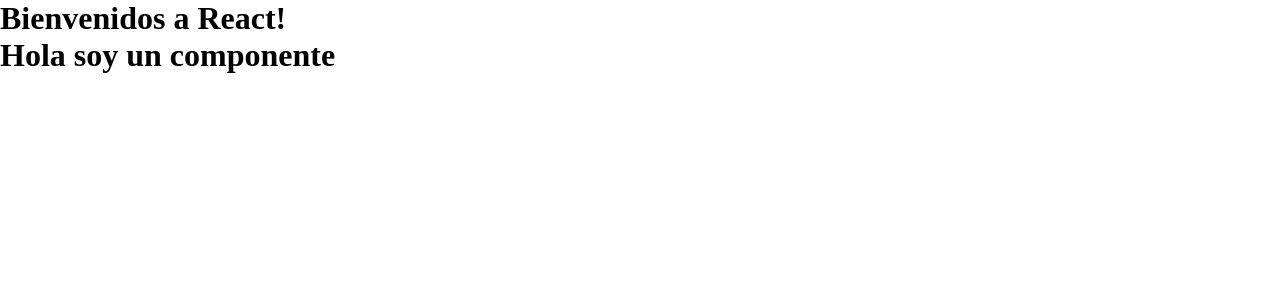
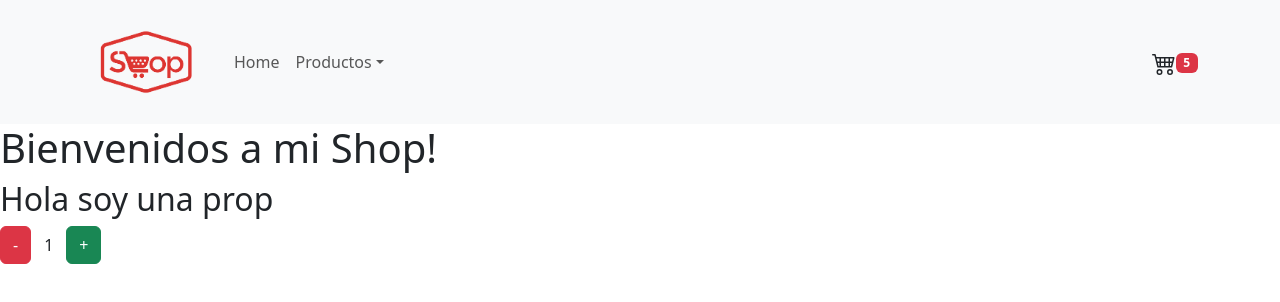
Before and after one commit to ltherisod/coder-40-89745, a React (Vite) app: page / in a window 1280 px wide. Shown: the top 302 px of the page. Built offline with nearby package versions, Linux system fonts and the light colour scheme.

Commit message:
componentes y estados

```diff
--- a/src/App.jsx
+++ b/src/App.jsx
@@ -1,13 +1,16 @@
-
+import 'bootstrap/dist/css/bootstrap.min.css';
 import './App.css'
 import ItemListContainer from "./components/ItemListContainer"
+import Navbar from "./components/Navbar"
+import NavBarRB from './components/NavBarRB';
+import ItemCount from './components/ItemCount';
 function App() {
-
-
+ console.log('App')
   return (
     <div>
-     <h1>Bienvenidos a React!</h1>
-     <ItemListContainer/>
+      <NavBarRB/>
+     <ItemListContainer saludo="Hola soy una prop" greeting='Bienvenidos a mi Shop!'/>
+     <ItemCount/>
     </div>
   )
 }
--- /dev/null
+++ b/src/components/CartWidget.jsx
@@ -0,0 +1,11 @@
+const CartWidget = (props)=> {
+
+    return(
+        <div>
+            <span>🛒</span>
+            <span style={{color:'red', fontWeight:'bold'}} >{props.compras}</span>
+        </div>
+    )
+}
+
+export default CartWidget
--- /dev/null
+++ b/src/components/CartWidgetRI.jsx
@@ -0,0 +1,13 @@
+import { Badge } from "react-bootstrap";
+import { BsCart4 } from "react-icons/bs";
+const CartWidgetRI = (props)=> {
+   console.log('CartWidget')
+    return(
+        <div>
+           <BsCart4 fontSize={'1.5rem'}/>
+           <Badge bg="danger">{props.compras}</Badge>
+        </div>
+    )
+}
+
+export default CartWidgetRI
--- /dev/null
+++ b/src/components/ItemCount.jsx
@@ -0,0 +1,29 @@
+//1. Importar el hook de react
+import {useState} from "react"
+
+const ItemCount = ()=> {
+    //2. declaramos el hook
+    //const [variableDeEstado, FuncionModificadora]= useState(valorInicial)
+    const [count, setCount]=useState(1)
+
+
+    console.log('contador')
+    const sumar = ()=>{
+        setCount(count + 1)
+    }
+     const restar = ()=>{
+        if(count > 0){
+        //puedo hacer condiciona la modificacion (NO la declaracion)
+            setCount(count - 1)
+        }
+    }
+    return(
+        <div>
+            <button className="btn btn-danger" onClick={restar}>-</button>
+            <span className="btn">{count}</span>
+            <button className="btn btn-success" onClick={sumar}>+</button>
+        </div>
+    )
+}
+
+export default ItemCount
--- a/src/components/ItemListContainer.jsx
+++ b/src/components/ItemListContainer.jsx
@@ -1,7 +1,11 @@
-const ItemListContainer = ()=> {
+const ItemListContainer = ({greeting, saludo})=> {
+    // console.log(props)
+    // const {greeting, saludo}=props
+    console.log('ItemListContainer')
     return(
         <div>
-            <h1>Hola soy un componente</h1>
+            <h1>{greeting}</h1>
+            <h2>{saludo}</h2>
         </div>
     )
 }
--- /dev/null
+++ b/src/components/NavBarRB.jsx
@@ -0,0 +1,37 @@
+import Container from 'react-bootstrap/Container';
+import Nav from 'react-bootstrap/Nav';
+import Navbar from 'react-bootstrap/Navbar';
+import NavDropdown from 'react-bootstrap/NavDropdown';
+import CartWidgetRI from './CartWidgetRI';
+
+function NavBarRB() {
+    console.log('Navbar')
+  return (
+    <Navbar expand="lg" className="bg-body-tertiary">
+      <Container>
+        <Navbar.Brand href="#home">
+            <img alt ='logo' src='../logo-shop.png' style={{width:'8rem'}}/>
+        </Navbar.Brand>
+        <Navbar.Toggle aria-controls="basic-navbar-nav" />
+        <Navbar.Collapse id="basic-navbar-nav">
+          <Nav className="me-auto">
+            <Nav.Link href="#home">Home</Nav.Link>
+            <NavDropdown title="Productos" id="basic-nav-dropdown">
+              <NavDropdown.Item href="#action/3.1">Nuevos</NavDropdown.Item>
+               <NavDropdown.Divider />
+              <NavDropdown.Item href="#action/3.2">
+                Ofertas
+              </NavDropdown.Item>
+              <NavDropdown.Divider />
+              <NavDropdown.Item href="#action/3.3">Mas vendidos</NavDropdown.Item>
+
+            </NavDropdown>
+          </Nav>
+          <CartWidgetRI compras={5}/>
+        </Navbar.Collapse>
+      </Container>
+    </Navbar>
+  );
+}
+
+export default NavBarRB;
--- /dev/null
+++ b/src/components/Navbar.jsx
@@ -0,0 +1,24 @@
+import "../css/Navbar.css"
+// PARA IMAGEWNES EN SRC TENGO QUE IMPORTARLA
+import logoReact from '../assets/react.svg'
+import CartWidget from "./CartWidget"
+
+
+const Navbar = ()=>{
+    return(
+        <nav className='nav-container'>
+            <a className="anchor-nav" href="">
+                {/* IMAGEN EN PUBLIC (NO MENCIONO PUBLIC) */}
+                <img className='logo' alt='logo' src='../logo-shop.png' />
+                {/* IMG EN SRC */}
+                 {/* <img className='logo' alt='logo' src={logoReact} /> */}
+            </a>
+            <a className="anchor-nav" href="">Nuevos</a>
+            <a className="anchor-nav" href="">Ofertas</a>
+            <a className="anchor-nav" href="">Más vendidos</a>
+            <CartWidget compras={15}/>
+        </nav>
+    )
+}
+
+export default Navbar
--- /dev/null
+++ b/src/css/Navbar.css
@@ -0,0 +1,17 @@
+.nav-container {
+    background-color: black;
+    padding: 2rem;
+    display: flex;
+    justify-content: space-between;
+    align-items: center;
+}
+
+.anchor-nav{
+    color:whitesmoke;
+    font-weight: bold;
+    text-decoration: none;
+    cursor: pointer;
+}
+.logo{
+    width:10rem;
+}
```
Also changed, not shown: src/App.css (+7 -0 lines), public/logo-shop.png (added).
